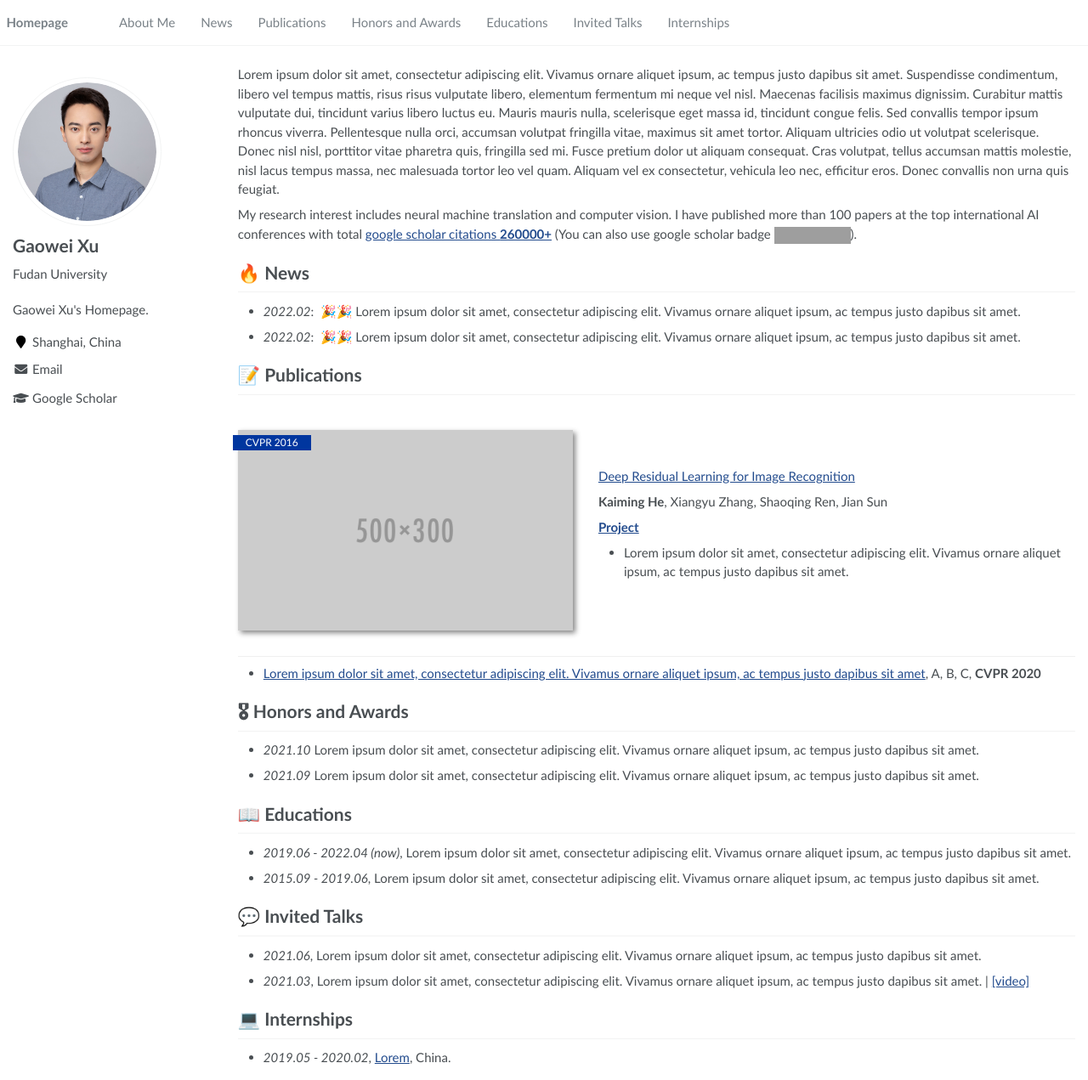
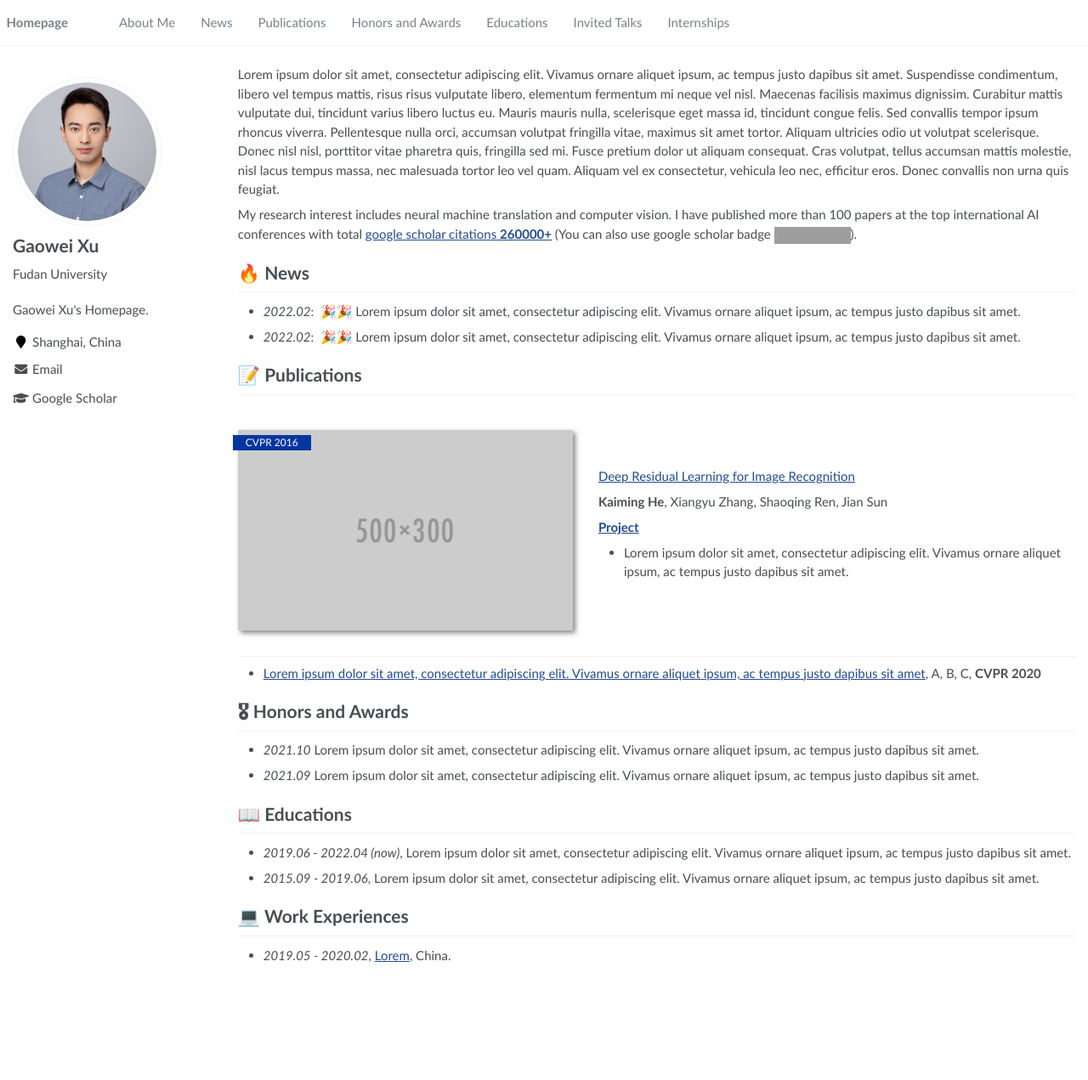
Before and after one commit to gaowexu/gaowexu.github.io, a Jekyll site: the page built from _pages/about.md, in a window 1280 px wide and 1271 px high. Shown: the whole window at 85% size. Built offline with Jekyll 4.4.1, drawn with Linux system fonts in a browser that asks for light colours; grey boxes are pictures that could not be loaded.

```diff
--- a/_pages/about.md
+++ b/_pages/about.md
@@ -21,10 +21,10 @@ Lorem ipsum dolor sit amet, consectetur adipiscing elit. Vivamus ornare aliquet
 
 My research interest includes neural machine translation and computer vision. I have published more than 100 papers at the top international AI conferences with total <a href='https://scholar.google.com/citations?user=DhtAFkwAAAAJ'>google scholar citations <strong><span id='total_cit'>260000+</span></strong></a> (You can also use google scholar badge <a href='https://scholar.google.com/citations?user=DhtAFkwAAAAJ'><img src="https://img.shields.io/endpoint?url={{ url | url_encode }}&logo=Google%20Scholar&labelColor=f6f6f6&color=9cf&style=flat&label=citations"></a>).
 
+# 🔥 News
 
-# 🔥 News
-- *2022.02*: &nbsp;🎉🎉 Lorem ipsum dolor sit amet, consectetur adipiscing elit. Vivamus ornare aliquet ipsum, ac tempus justo dapibus sit amet.
-- *2022.02*: &nbsp;🎉🎉 Lorem ipsum dolor sit amet, consectetur adipiscing elit. Vivamus ornare aliquet ipsum, ac tempus justo dapibus sit amet.
+- _2022.02_: &nbsp;🎉🎉 Lorem ipsum dolor sit amet, consectetur adipiscing elit. Vivamus ornare aliquet ipsum, ac tempus justo dapibus sit amet.
+- _2022.02_: &nbsp;🎉🎉 Lorem ipsum dolor sit amet, consectetur adipiscing elit. Vivamus ornare aliquet ipsum, ac tempus justo dapibus sit amet.
 
 # 📝 Publications
 
@@ -36,6 +36,7 @@ My research interest includes neural machine translation and computer vision. I
 **Kaiming He**, Xiangyu Zhang, Shaoqing Ren, Jian Sun
 
 [**Project**](https://scholar.google.com/citations?view_op=view_citation&hl=zh-CN&user=DhtAFkwAAAAJ&citation_for_view=DhtAFkwAAAAJ:ALROH1vI_8AC) <strong><span class='show_paper_citations' data='DhtAFkwAAAAJ:ALROH1vI_8AC'></span></strong>
+
 - Lorem ipsum dolor sit amet, consectetur adipiscing elit. Vivamus ornare aliquet ipsum, ac tempus justo dapibus sit amet.
 </div>
 </div>
@@ -43,16 +44,15 @@ My research interest includes neural machine translation and computer vision. I
 - [Lorem ipsum dolor sit amet, consectetur adipiscing elit. Vivamus ornare aliquet ipsum, ac tempus justo dapibus sit amet](https://github.com), A, B, C, **CVPR 2020**
 
 # 🎖 Honors and Awards
-- *2021.10* Lorem ipsum dolor sit amet, consectetur adipiscing elit. Vivamus ornare aliquet ipsum, ac tempus justo dapibus sit amet.
-- *2021.09* Lorem ipsum dolor sit amet, consectetur adipiscing elit. Vivamus ornare aliquet ipsum, ac tempus justo dapibus sit amet.
+
+- _2021.10_ Lorem ipsum dolor sit amet, consectetur adipiscing elit. Vivamus ornare aliquet ipsum, ac tempus justo dapibus sit amet.
+- _2021.09_ Lorem ipsum dolor sit amet, consectetur adipiscing elit. Vivamus ornare aliquet ipsum, ac tempus justo dapibus sit amet.
 
 # 📖 Educations
-- *2019.06 - 2022.04 (now)*, Lorem ipsum dolor sit amet, consectetur adipiscing elit. Vivamus ornare aliquet ipsum, ac tempus justo dapibus sit amet.
-- *2015.09 - 2019.06*, Lorem ipsum dolor sit amet, consectetur adipiscing elit. Vivamus ornare aliquet ipsum, ac tempus justo dapibus sit amet.
 
-# 💬 Invited Talks
-- *2021.06*, Lorem ipsum dolor sit amet, consectetur adipiscing elit. Vivamus ornare aliquet ipsum, ac tempus justo dapibus sit amet.
-- *2021.03*, Lorem ipsum dolor sit amet, consectetur adipiscing elit. Vivamus ornare aliquet ipsum, ac tempus justo dapibus sit amet.  \| [\[video\]](https://github.com/)
+- _2019.06 - 2022.04 (now)_, Lorem ipsum dolor sit amet, consectetur adipiscing elit. Vivamus ornare aliquet ipsum, ac tempus justo dapibus sit amet.
+- _2015.09 - 2019.06_, Lorem ipsum dolor sit amet, consectetur adipiscing elit. Vivamus ornare aliquet ipsum, ac tempus justo dapibus sit amet.
 
-# 💻 Internships
-- *2019.05 - 2020.02*, [Lorem](https://github.com/), China.
+# 💻 Work Experiences
+
+- _2019.05 - 2020.02_, [Lorem](https://github.com/), China.
```
